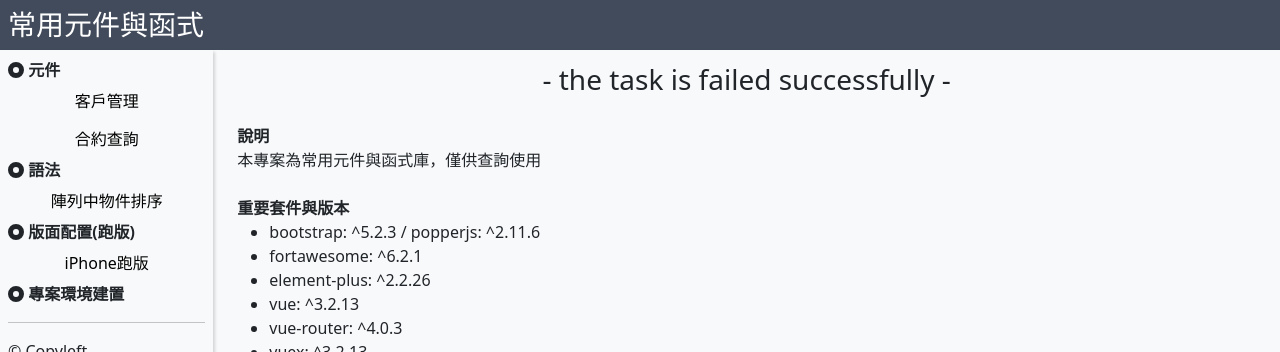
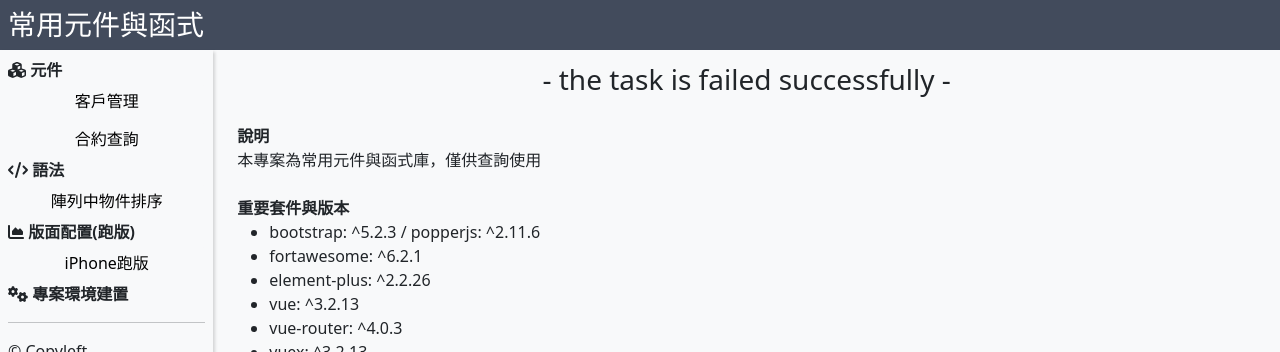
Before and after one commit to 3shin44/component-library, a Vue app: page / in a window 1280 px wide. Shown: the top 352 px of the page. Built offline with nearby package versions, Linux system fonts and the light colour scheme.

Commit message:
Catagory update to dynamic icon

```diff
--- a/src/App.vue
+++ b/src/App.vue
@@ -10,9 +10,12 @@
     <nav class="d-flex flex-column col-2 p-2 info-shadow nav-height">
       <!-- render router list by "renderList" -->
       <div v-for="(item, index) in renderList" :key="index">
+        <!-- Type: Catagory -->
         <div v-if="item.type == 'title'">
-          <p class="fs-6 fw-bolder"><font-awesome-icon icon="fa-solid fa-circle-dot" /> {{item.pageName}}</p>
+          <p class="fs-6 fw-bolder"><font-awesome-icon :icon="item.routerLink" /> {{item.pageName}}</p>
         </div>
+
+        <!-- Type: Article -->
         <div v-else>
           <router-link :to="item.routerLink" class="btn btn-light w-100"
             :class="{ 'active' : $route.name == item.routerLink }">
@@ -59,9 +62,11 @@
       const data = reactive({
         // 頁面清單
         renderList: [
+          // Catagory: type="title", routerLink = "fontAwesome string", pageName="title name"
+          // Article: type="link", routerLink = "router path", pageName="article name"
           {
             type: "title",
-            routerLink: "",
+            routerLink: "fa-solid fa-cubes",
             pageName: "元件"
           },
           {
@@ -76,7 +81,7 @@
           },
           {
             type: "title",
-            routerLink: "",
+            routerLink: "fa-solid fa-code",
             pageName: "語法"
           },
           {
@@ -86,7 +91,7 @@
           },
           {
             type: "title",
-            routerLink: "iphone-fullscreen",
+            routerLink: "fa-solid fa-chart-area",
             pageName: "版面配置(跑版)"
           },
           {
@@ -96,7 +101,7 @@
           },
           {
             type: "title",
-            routerLink: "",
+            routerLink: "fa-solid fa-gears",
             pageName: "專案環境建置"
           },
         ]
```
Also changed, not shown: 5 other files (tests, documents, lock files or other folders).
